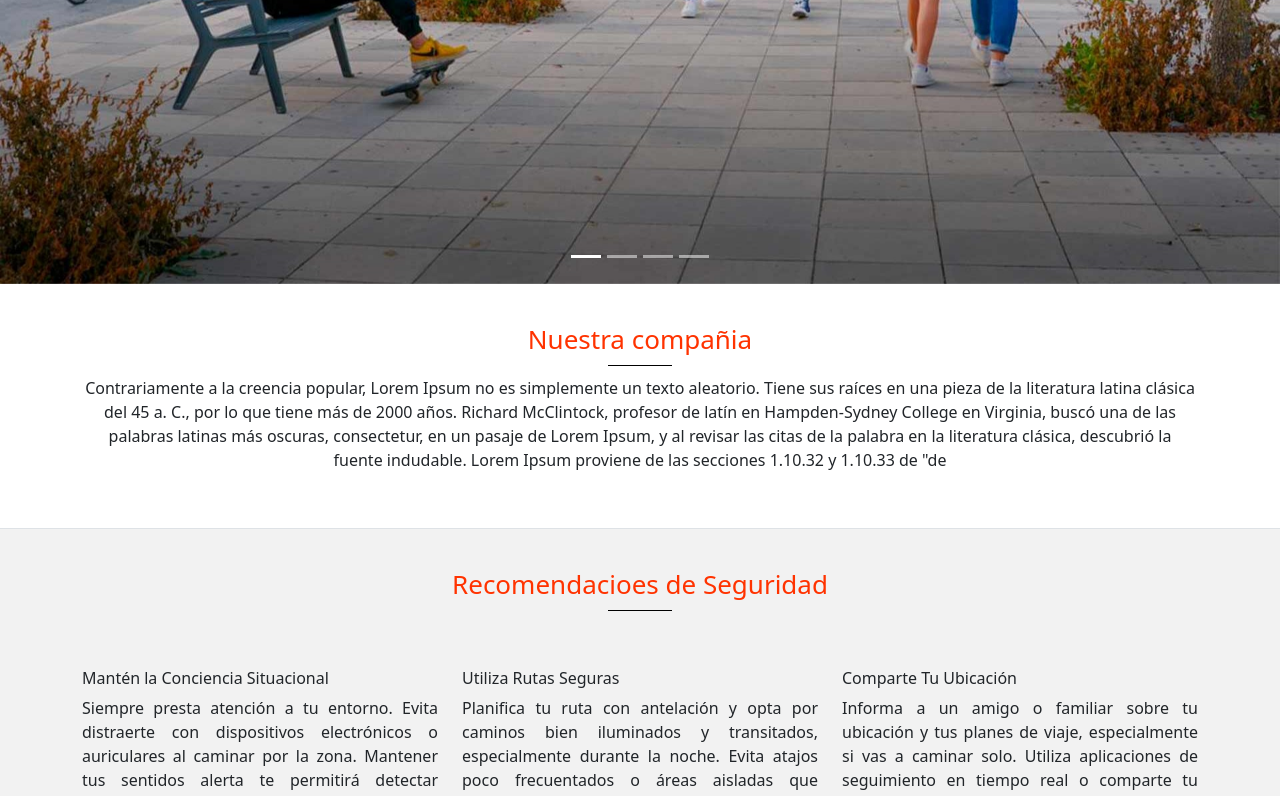
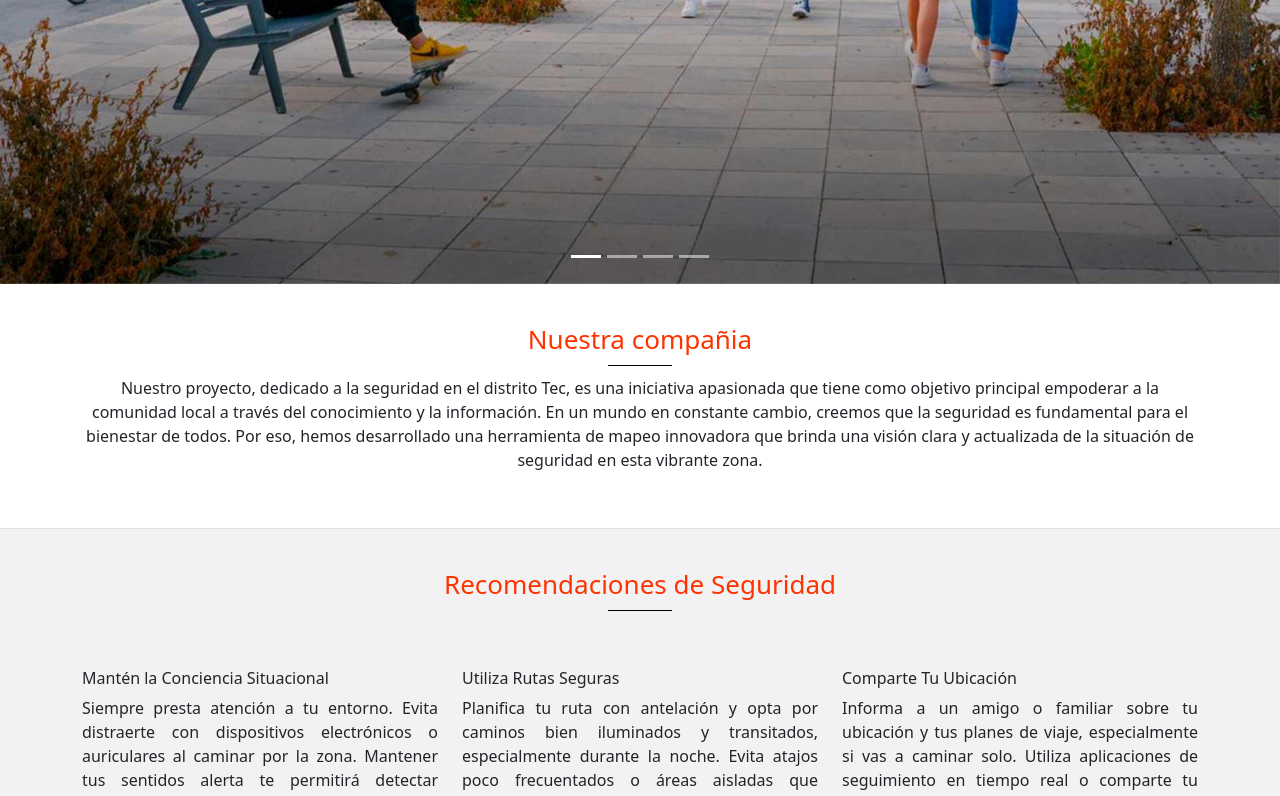
Before and after one commit to a00833573/HackMty2023, a React (Create React App) app in the folder frontend/: page / in a window 1280 px wide. Shown: the part 465-1261 px from the top of the page. Built offline with nearby package versions, Linux system fonts and the light colour scheme.

Commit message:
correcion

```diff
--- a/frontend/src/Pages/Home/Home.js
+++ b/frontend/src/Pages/Home/Home.js
@@ -18,7 +18,7 @@ const Home = () => {
               <h3 className='main-heading'>Nuestra compañia</h3>
               <div className='underline mx-auto'></div>
               <p>
-              Contrariamente a la creencia popular, Lorem Ipsum no es simplemente un texto aleatorio. Tiene sus raíces en una pieza de la literatura latina clásica del 45 a. C., por lo que tiene más de 2000 años. Richard McClintock, profesor de latín en Hampden-Sydney College en Virginia, buscó una de las palabras latinas más oscuras, consectetur, en un pasaje de Lorem Ipsum, y al revisar las citas de la palabra en la literatura clásica, descubrió la fuente indudable. Lorem Ipsum proviene de las secciones 1.10.32 y 1.10.33 de "de
+              Nuestro proyecto, dedicado a la seguridad en el distrito Tec, es una iniciativa apasionada que tiene como objetivo principal empoderar a la comunidad local a través del conocimiento y la información. En un mundo en constante cambio, creemos que la seguridad es fundamental para el bienestar de todos. Por eso, hemos desarrollado una herramienta de mapeo innovadora que brinda una visión clara y actualizada de la situación de seguridad en esta vibrante zona.
               </p>
             </div>
           </div>
--- a/frontend/src/Pages/Home/Seguridad.js
+++ b/frontend/src/Pages/Home/Seguridad.js
@@ -6,7 +6,7 @@ function Seguridad() {
         <div className="container">
           <div className="row">
             <div className='col-md-12 mb-5 text-center'>
-              <h3 className='main-heading'>Recomendacioes de Seguridad</h3>
+              <h3 className='main-heading'>Recomendaciones de Seguridad</h3>
               <div className='underline mx-auto'></div>
             </div>
 
```
